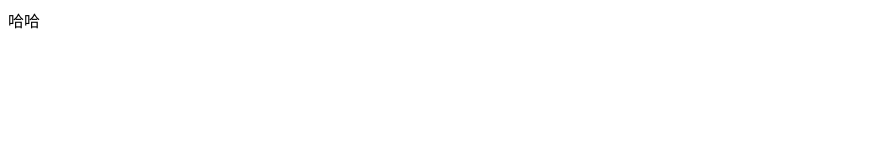
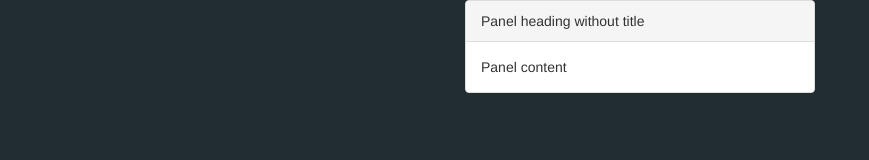
Before and after one commit to savinazhao/letao, a website: page public/back/login.html in a window 1280 px wide. Shown: the whole page, without its empty margins (0-869 px from the left). Drawn offline with Linux system fonts and the light colour scheme.

Commit message:
登陆页面

```diff
--- /dev/null
+++ b/public/back/css/common.css
@@ -0,0 +1,4 @@
+@charset "utf-8";
+.bg_color {
+  background-color: #222d32;
+}
--- a/public/back/login.html
+++ b/public/back/login.html
@@ -2,9 +2,24 @@
 <html lang="zh-CN">
 <head>
   <meta charset="UTF-8">
-  <title>Title</title>
+  <title>后台管理系统-登陆</title>
+  <link rel="stylesheet" href="libs/bootstrap/css/bootstrap.css">
+  <link rel="stylesheet" href="css/common.css">
 </head>
-<body>
-哈哈
+<body class='bg_color'>
+<div class="container">
+    <div class="col-md-4 col-md-offset-4">
+      <div class="panel panel-default">
+        <div class="panel-heading">Panel heading without title</div>
+        <div class="panel-body">
+          Panel content
+        </div>
+      </div>
+
+    </div>
+</div>
+
 </body>
 </html>
+<script src='libs/jquery/jquery.js'></script>
+<script src='libs/bootstrap/js/bootstrap.js'></script>
```
Also changed, not shown: public/back/index.html (added, +10 -0 lines), public/back/js/login.js (added).
